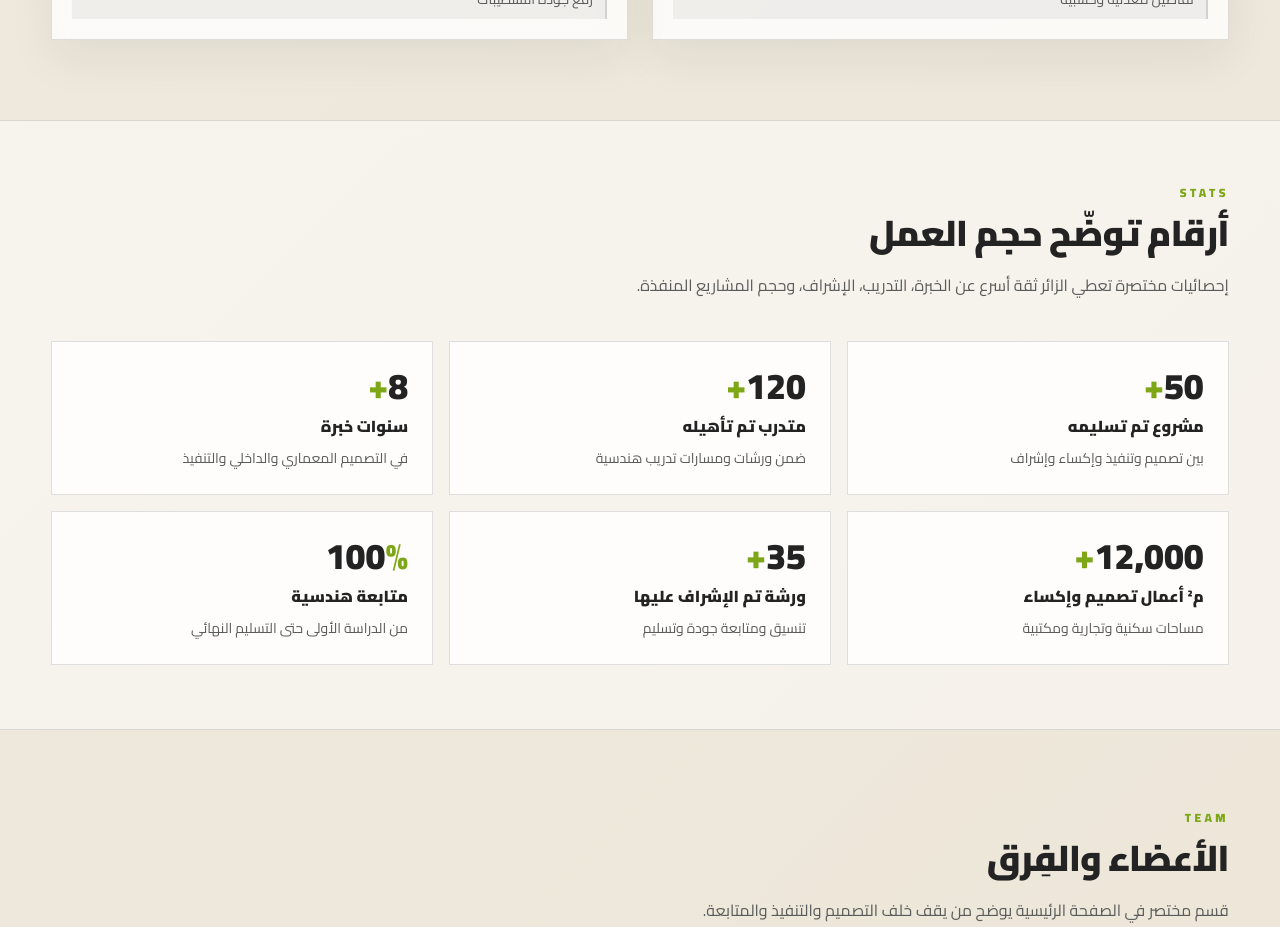
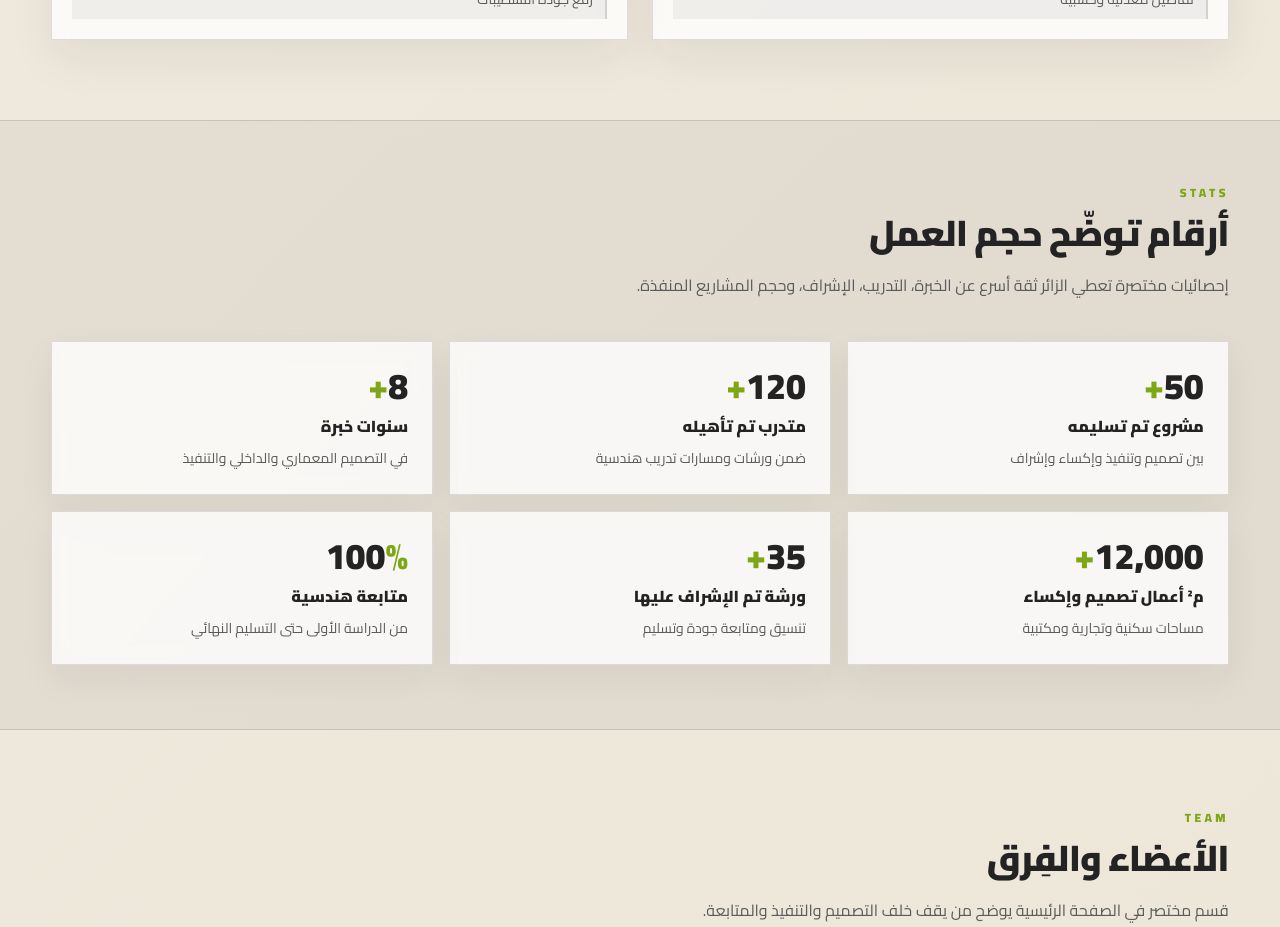
Before and after one commit to abod-haes/architecture-beats, a Next.js app: page / in a window 1280 px wide. Shown: the part 6220-7147 px from the top of the page. Built offline with nearby package versions, Linux system fonts and the light colour scheme.

Commit message:
Theme stats section cards

```diff
--- a/src/components/sections/StatsSection.tsx
+++ b/src/components/sections/StatsSection.tsx
@@ -43,7 +43,8 @@ function StatCard({ label, value, suffix, description }: { label: string; value:
       ref={ref}
       variants={fadeUp}
       whileHover={{ y: -6, scale: 1.02 }}
-      className="border border-brand-dark/15 bg-white/85 p-6"
+      data-cursor="active"
+      className="border border-[var(--site-border)] bg-[var(--site-card)] p-5 shadow-[0_14px_34px_rgba(35,35,35,0.06)] backdrop-blur sm:p-6 dark:shadow-[0_14px_34px_rgba(0,0,0,0.24)]"
     >
       <p className="text-4xl font-black text-brand-dark">
         {count.toLocaleString()}
@@ -59,7 +60,7 @@ export default function StatsSection() {
   const content = useSiteContent();
 
   return (
-    <section className="border-y border-brand-dark/10 bg-white/45 py-16">
+    <section className="site-section border-y border-[var(--site-border)] bg-[var(--site-muted)] py-16">
       <div className="mx-auto w-[92%] max-w-7xl">
         <SectionTitle title={content.texts.statsTitle} description={content.texts.statsDescription} eyebrow="Stats" />
         <motion.div
@@ -67,7 +68,7 @@ export default function StatsSection() {
           whileInView="visible"
           viewport={{ once: false, amount: 0.18 }}
           variants={staggerContainer}
-          className="mt-10 grid gap-4 sm:grid-cols-2 lg:grid-cols-3"
+          className="mt-8 grid gap-4 sm:mt-10 sm:grid-cols-2 lg:grid-cols-3"
         >
           {content.stats.map((item) => (
             <StatCard key={item.label} label={item.label} value={item.value} suffix={item.suffix} description={item.description} />
```
